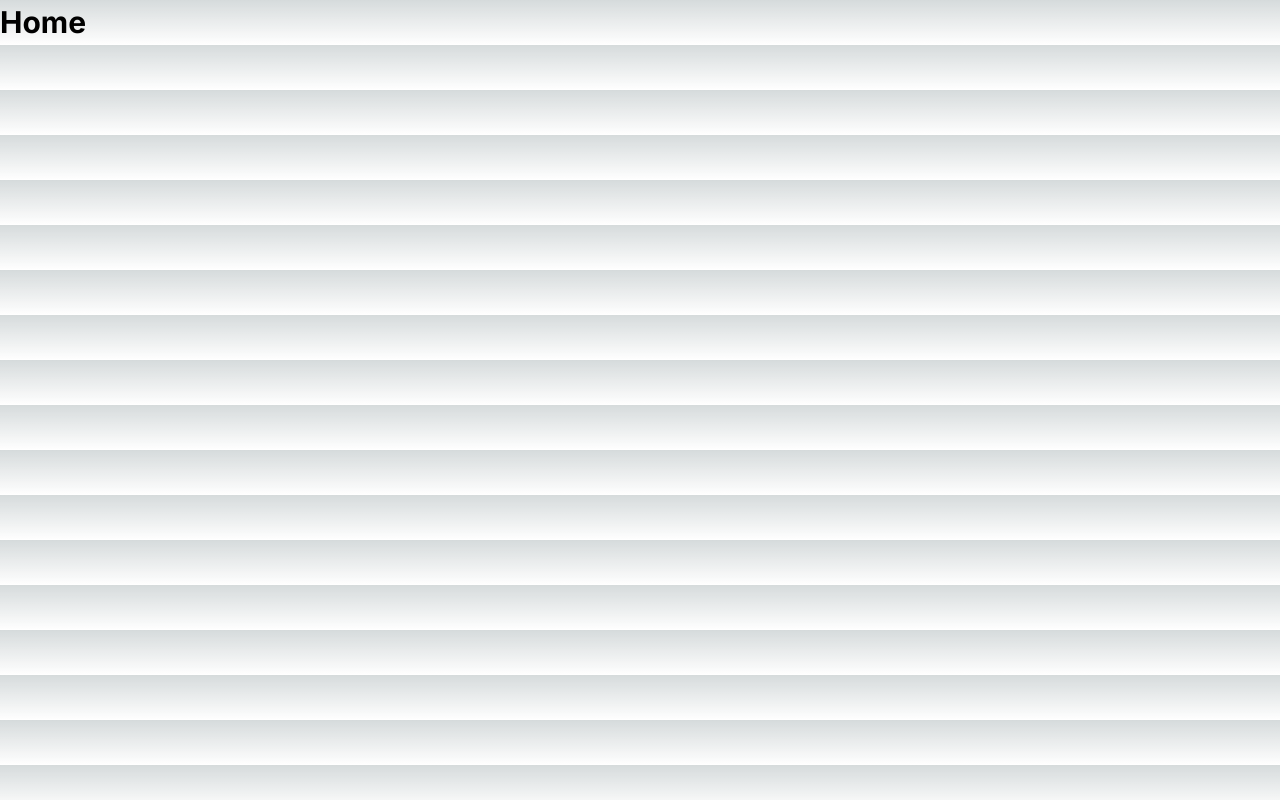
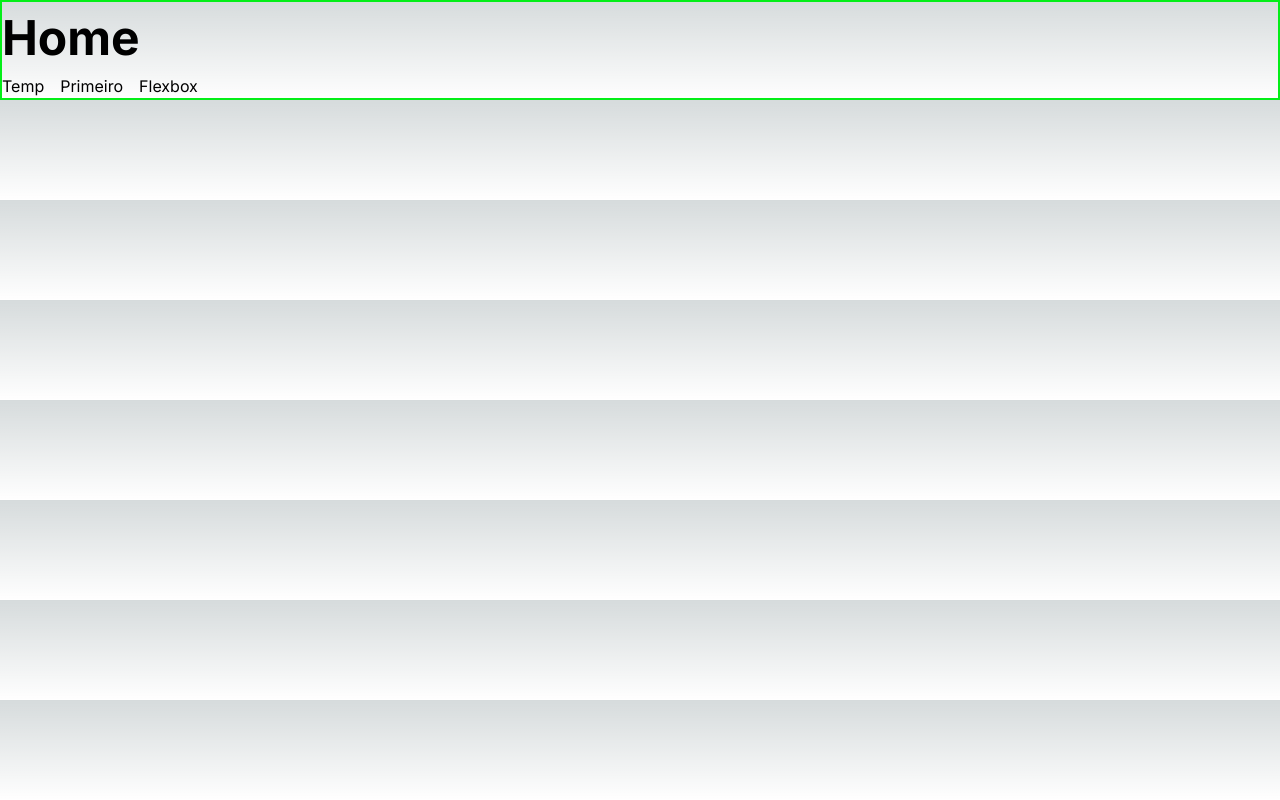
Before and after one commit to romulorosadev/2024-next-maratona-cod3r, a Next.js app: page / in a window 1280 px wide. Built offline with nearby package versions, Linux system fonts and the light colour scheme.

Commit message:
page app

```diff
--- a/src/app/page.tsx
+++ b/src/app/page.tsx
@@ -1,9 +1,14 @@
-import '../styles/reset.css';
+import Link from 'next/link';
 
 export default function Home() {
   return (
-      <div>
+      <div className="border-2 border-[#04ee18]">
         <h1>Home</h1>
+        <nav className="flex justify-start gap-4 items-center">
+          <Link href="/temp">Temp</Link>
+          <Link href="/primeiro">Primeiro</Link>
+          <Link href="/flexbox">Flexbox</Link>
+        </nav>
       </div>
   );
 }
```
